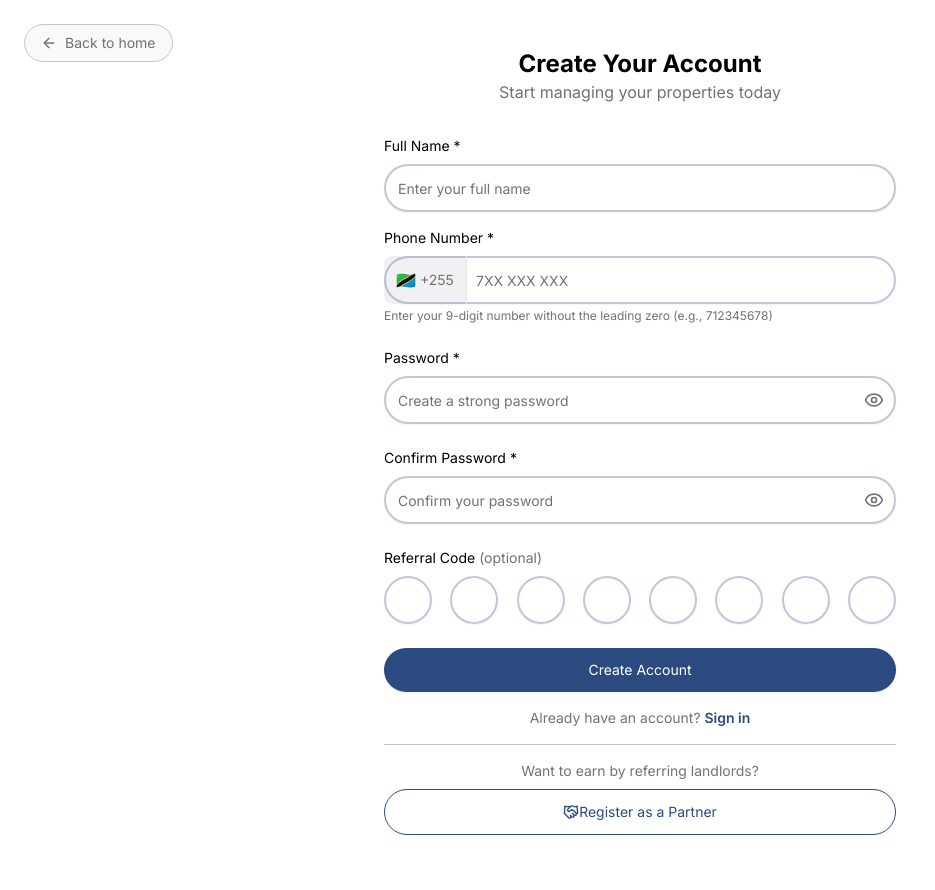
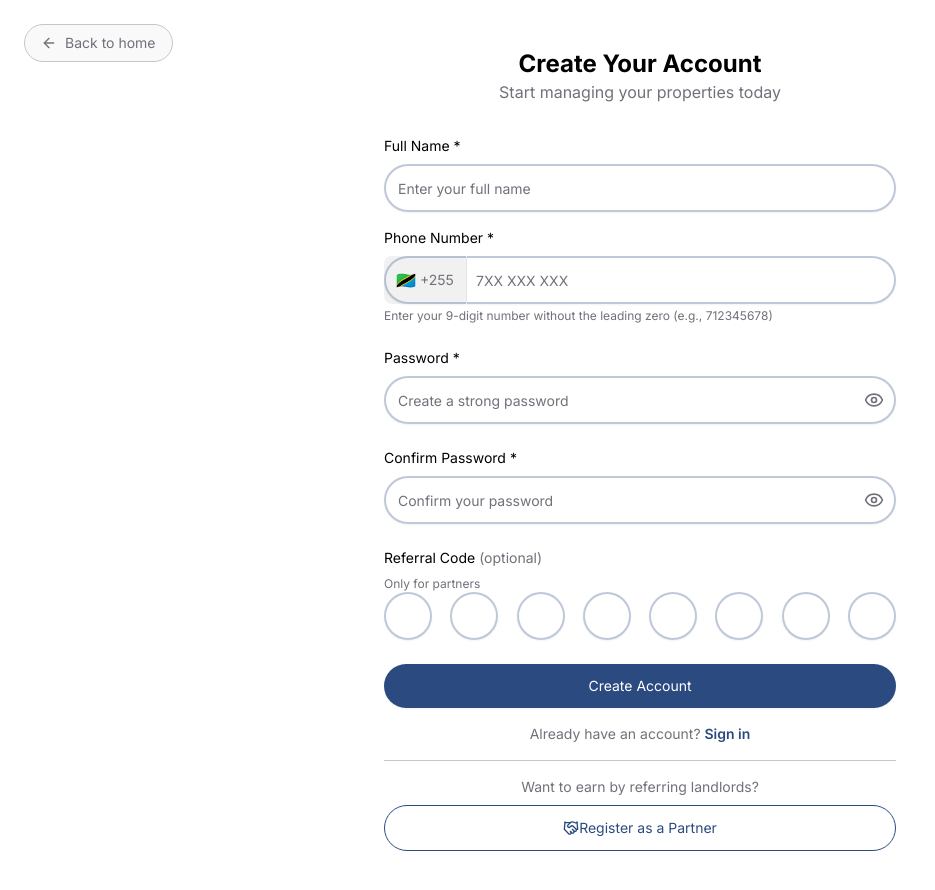
Before and after one commit to obmsuya/wapangajikiganjaniweb, a Next.js app: page /register in a window 1280 px wide. Shown: the top 890 px of the page, without its empty margins (0-935 px from the left). Built offline with nearby package versions, Linux system fonts and the light colour scheme.

Commit message:
Clarify referral code usage on registration page
Adds a note specifying that the referral code field is intended for partners to reduce confusion for regular users during the sign-up process.

```diff
--- a/app/(auth)/register/page.js
+++ b/app/(auth)/register/page.js
@@ -406,6 +406,9 @@ export default function RegisterPage() {
                   Referral Code{" "}
                   <span className="text-muted-foreground font-normal">(optional)</span>
                 </label>
+                <p className="text-xs text-muted-foreground mt-1">
+                  Only for partners
+                </p>
 
                 <div
                   className="flex items-center gap-2 justify-between"
```
